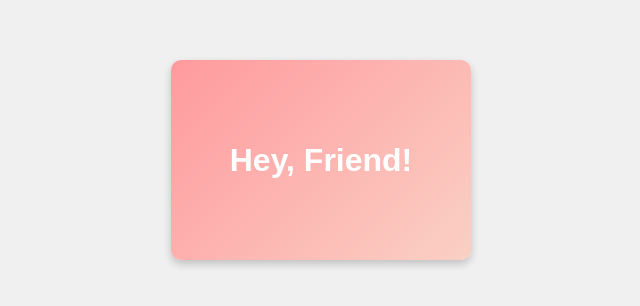
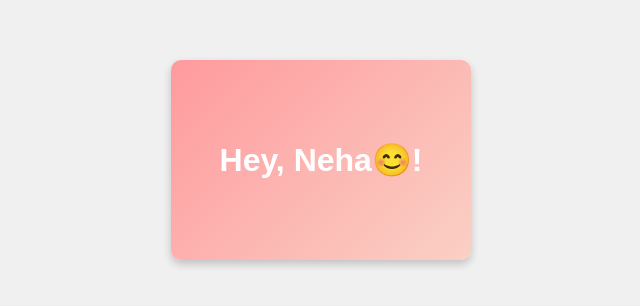
Before and after one commit to gopal-bca/project-1, a plain HTML site: page index.html in a window 1280 px wide. Shown: the part 240-546 px from the top of the page, without its empty margins (319-959 px from the left). Drawn offline with Linux system fonts and the light colour scheme.

Commit message:
Update index.html

```diff
--- a/index.html
+++ b/index.html
@@ -10,11 +10,11 @@
     <div class="card">
         <div class="card-inner">
             <div class="card-front">
-                <h1>Hey, Friend!</h1>
+                <h1>Hey, Neha😊!</h1>
             </div>
             <div class="card-back">
                 <p>"A friend is someone who knows all about you and still loves you." — Elbert Hubbard</p>
-                <p>With lots of care, <br> [Your Name]</p>
+                <p>With lots of care, <br> Gopal</p>
             </div>
         </div>
     </div>
```
